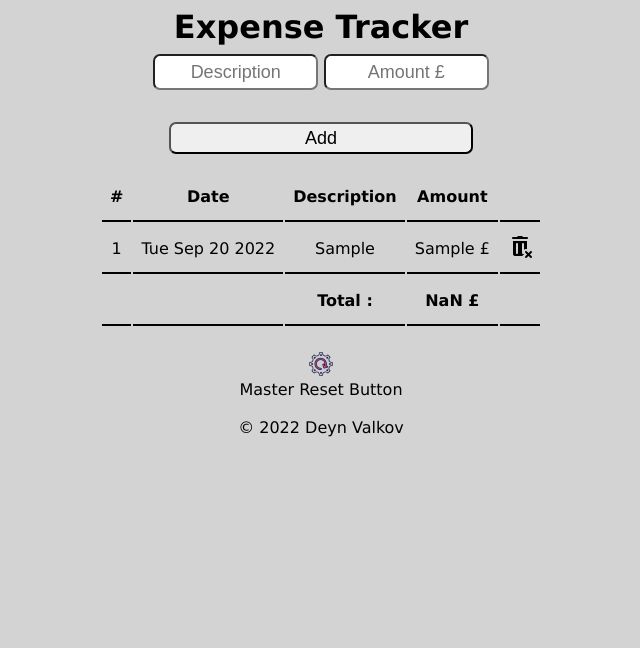
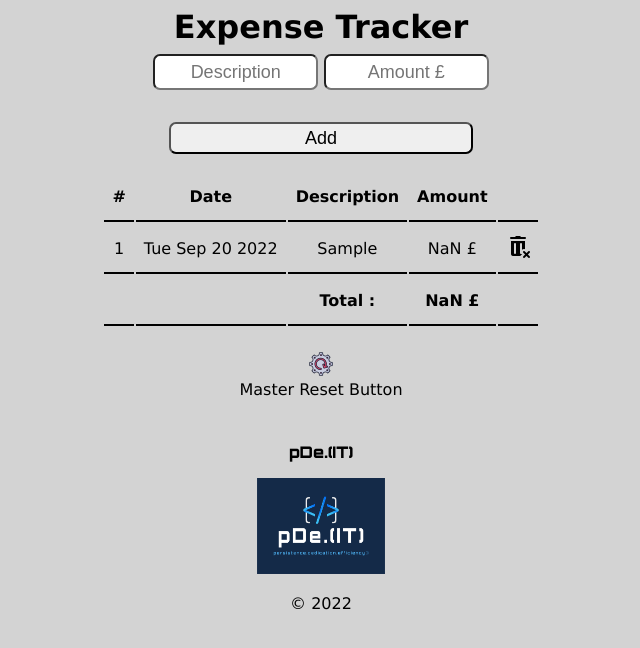
Before and after one commit to ValkovD/Expense-Tracker, a plain HTML site: page index.html in a window 1280 px wide. Both pictures are taken after typing "Sample", "Sample" into the empty fields and a click on the button "Add". Shown: the whole page, without its empty margins (319-959 px from the left). Drawn offline with Linux system fonts and the light colour scheme.

Commit message:
last commit before deplyment

```diff
--- a/LSCtrl.js
+++ b/LSCtrl.js
@@ -6,7 +6,7 @@ const LSCtrl = (function () {
   let data = [];
   //>>>>>>>>>>>>>>>>>>>>>>>>>>>>>>>>>>>>>>>>>>>>>>>>>>>>>>>>>>>>>>>>>>>>>>>>>>>
   function checforNumbers() {
-    if (!parseInt(_amount.value)) {
+    if (!Number(_amount.value)) {
       _amount.value = '';
     }
   }
--- a/UICtrl.js
+++ b/UICtrl.js
@@ -16,18 +16,19 @@ const UICtrl = (function () {
           <td>${_dataFromLs.indexOf(cost) + 1}</td>
           <td>${cost.date}</td>
           <td>${cost.description}</td>
-          <td>${cost.amount} £</td>
+          <td>${Number(cost.amount).toFixed(2)} £</td>
           <td><a href="#"><img class="delete" id="${_dataFromLs.indexOf(cost)}" src="/icons/icons8-delete-trash-24.png"></a></td>
         </tr>
       `;
         //footer
-        _costTotal += parseInt(cost.amount);
+        // _costTotal += Math.abs(parseInt(cost.amount));
+        _costTotal += Number(cost.amount);
       })
       _tableFooter.innerHTML = `
     <td></td>
     <td></td>
     <td style="font-weight: bold;">Total :</td>
-    <td style="font-weight: bold;">${_costTotal} £</td>
+    <td style="font-weight: bold;">${_costTotal.toFixed(2)} £</td>
     <td></td>
     `;
       _tableBody.innerHTML = _tableRow;
--- a/index.html
+++ b/index.html
@@ -6,8 +6,11 @@
   <meta http-equiv="X-UA-Compatible" content="IE=edge">
   <meta name="viewport" content="width=device-width, initial-scale=1.0">
   <title>Simple Expense Tracker</title>
-
+  <link rel="icon" type="image/x-icon" href="/icons/icons8-expensive-dotted-16.png">
   <link rel="stylesheet" href="/style.css">
+  <link rel="preconnect" href="https://fonts.googleapis.com">
+  <link rel="preconnect" href="https://fonts.gstatic.com" crossorigin>
+  <link href="https://fonts.googleapis.com/css2?family=Orbitron:wght@900&display=swap" rel="stylesheet">
 
 </head>
 
@@ -67,9 +70,15 @@
     <br>
     <p>Master Reset Button </p>
     <br>
-    <p>&#169 2022 Deyn Valkov</p>
+    <!-- <p>&#169 2022 Deyan Valkov</p> -->
   </div>
 
+  <footer>
+    <!-- <p>Created and Desined by</p> -->
+    <p id="logo-text">pDe.(IT)</p>
+    <a href="https://www.pdeit.com" target="_blank"><img src="/logo/PNG Logo Files/Original Logo.png" alt="logo"></a>
+    <p>&#169 2022</p>
+  </footer>
 
 
   <!-- SCRIPTS -->
--- a/style.css
+++ b/style.css
@@ -98,3 +98,27 @@ td {
 .tooltip:hover .tooltiptext {
   visibility: visible;
 }
+
+footer {
+  width: 8rem;
+  height: 6rem;
+  margin-left: auto;
+  margin-right: auto;
+}
+
+footer img {
+  width: 100%;
+  height: 100%;
+  margin-left: auto;
+  margin-right: auto;
+}
+
+footer p {
+  text-align: center;
+  margin-bottom: 1rem;
+  margin-top: 1rem;
+}
+
+#logo-text {
+  font-family: 'Orbitron', sans-serif;
+}
```
Also changed, not shown: icons/icons8-expensive-dotted-16.png (added), icons/icons8-expensive-dotted-32.png (added), logo/PNG Logo Files/Original Logo.png (added).
